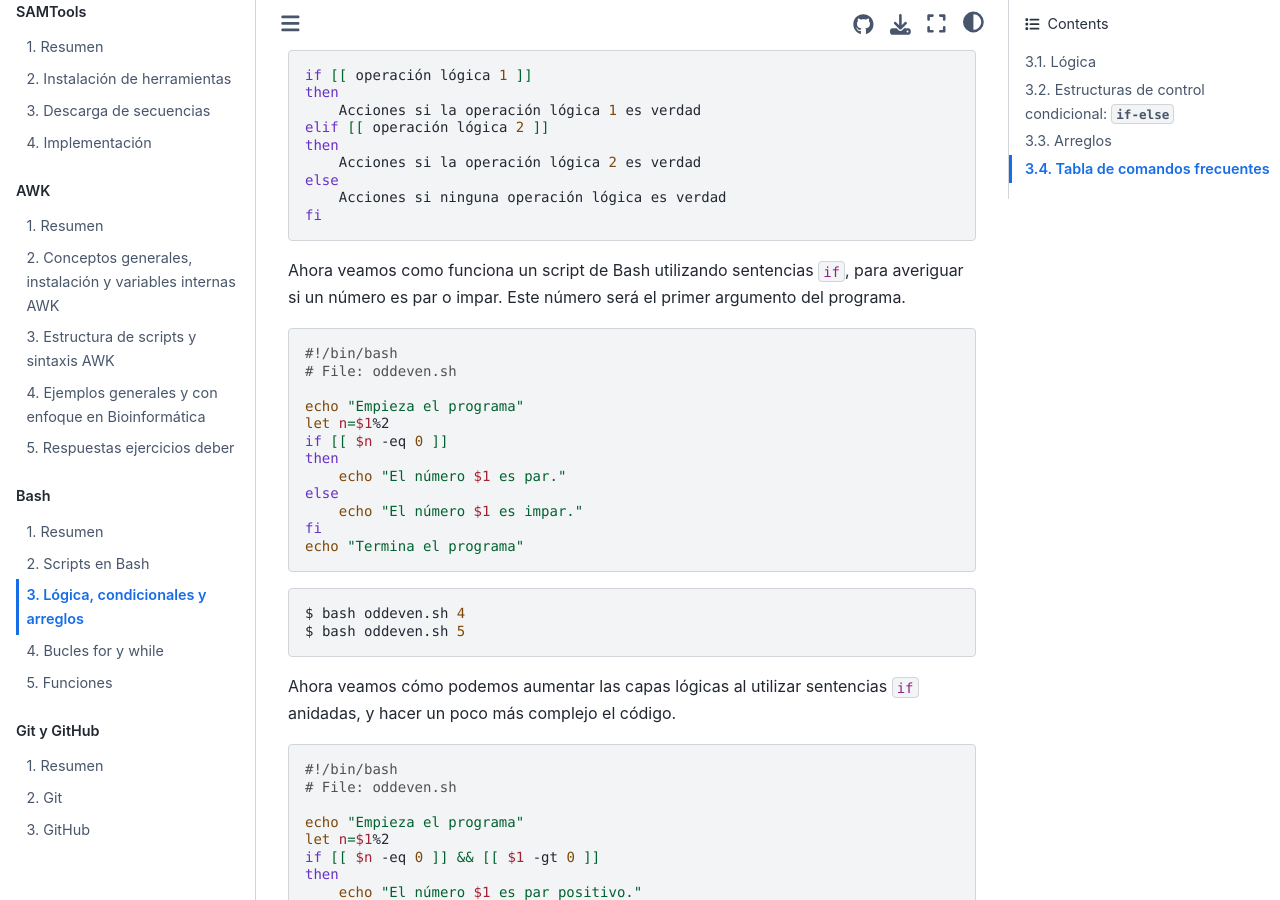
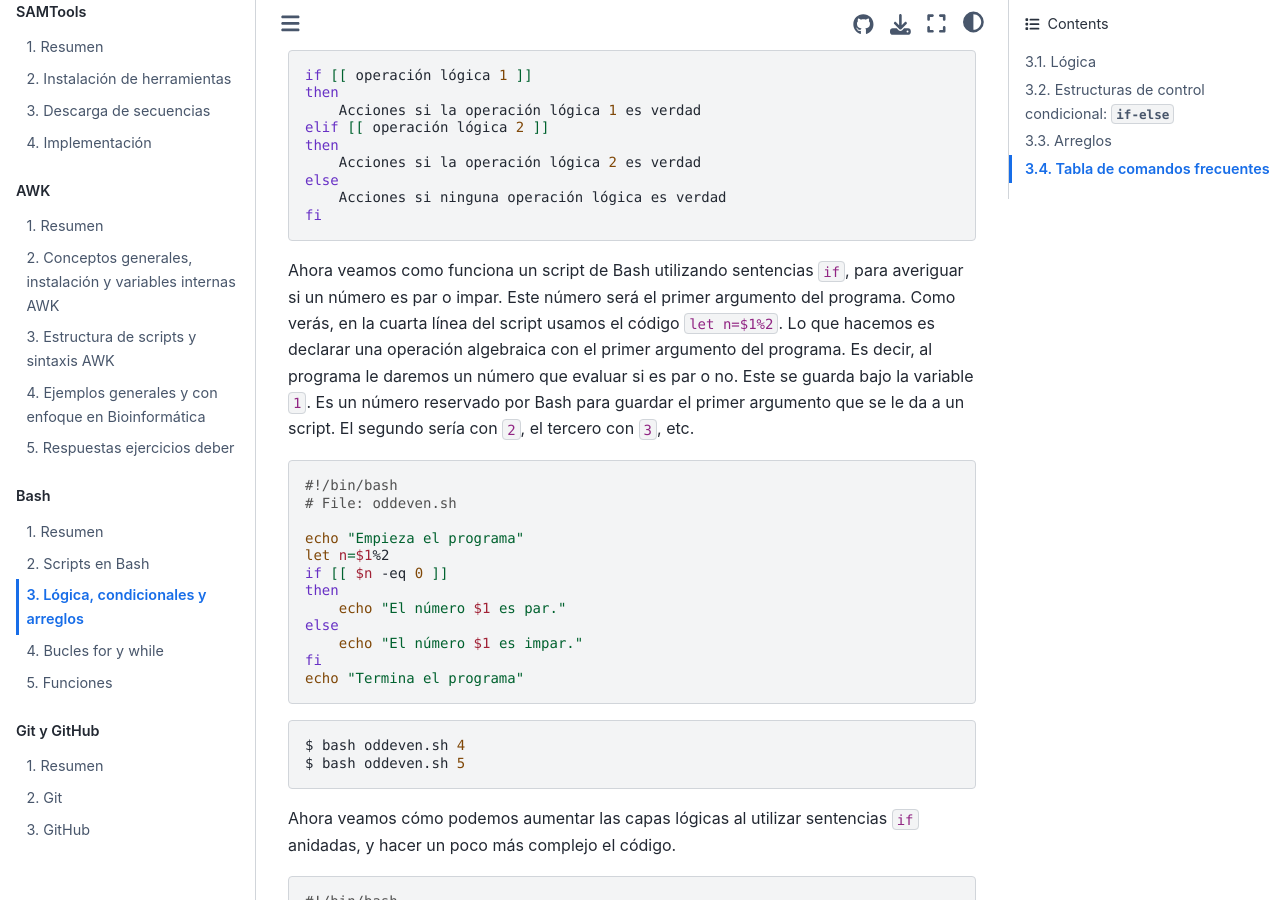
Before and after one commit to RSG-Ecuador/unix.bioinfo.rsgecuador, a Jupyter Book: the page built from content/Curso_avanzado/02_Bash/2_bash.md, in a window 1280 px wide and 900 px high, scrolled down 3137 px. Built offline with Jupyter Book 1.0.4 settings and Sphinx 7.4.7 and the Sphinx Book theme 1.1.4, drawn with Linux system fonts in a browser that asks for light colours.

Commit message:
“actualización”

````diff
--- a/content/Curso_avanzado/02_Bash/2_bash.md
+++ b/content/Curso_avanzado/02_Bash/2_bash.md
@@ -89,7 +89,7 @@ else
     Acciones si ninguna operación lógica es verdad
 fi
 ```
-Ahora veamos como funciona un script de Bash utilizando sentencias `if`, para averiguar si un número es par o impar. Este número será el primer argumento del programa.
+Ahora veamos como funciona un script de Bash utilizando sentencias `if`, para averiguar si un número es par o impar. Este número será el primer argumento del programa. Como verás, en la cuarta línea del script usamos el código `let n=$1%2`. Lo que hacemos es declarar una operación algebraica con el primer argumento del programa. Es decir, al programa le daremos un número que evaluar si es par o no. Este se guarda bajo la variable `1`. Es un número reservado por Bash para guardar el primer argumento que se le da a un script. El segundo sería con `2`, el tercero con `3`, etc.
 ```bash
 #!/bin/bash
 # File: oddeven.sh
````
